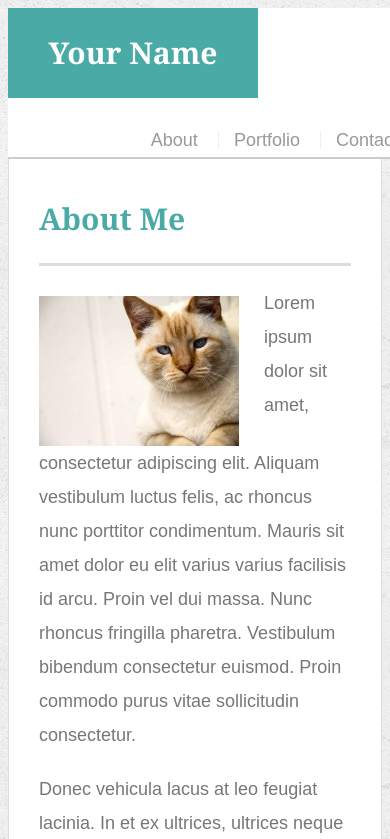
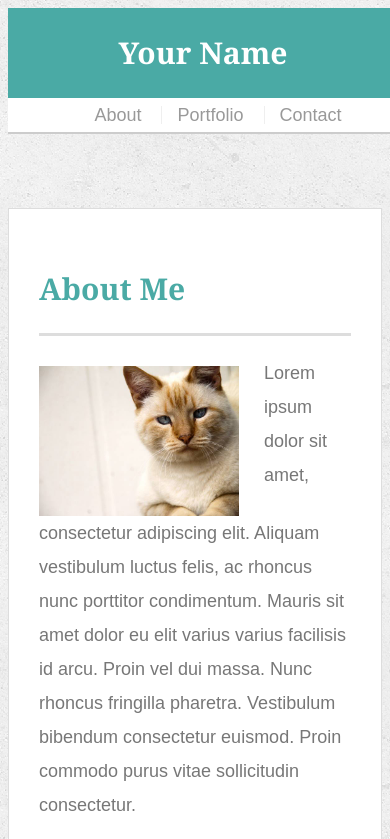
Before and after one commit to easternlai/responsive-portfolio, a plain HTML site: page index.html in a window 390 px wide. Shown: the top 839 px of the page. Drawn offline with Linux system fonts and the light colour scheme.

Commit message:
changed header and body for smart devices

```diff
--- a/assets/css/style.css
+++ b/assets/css/style.css
@@ -215,3 +215,24 @@ input[type=submit] {
   background: #4aaaa5;
   border: 0 none;
 }
+
+@media screen and (max-width: 768px){
+
+}
+
+
+@media screen and (max-width: 640px){
+  #logo {
+    width: 100%;
+  }
+  nav {
+    float: none;
+    margin: auto;
+    text-align: center;
+  }
+
+  #main-container {
+    padding-top: 200px;
+  }
+
+}
```
